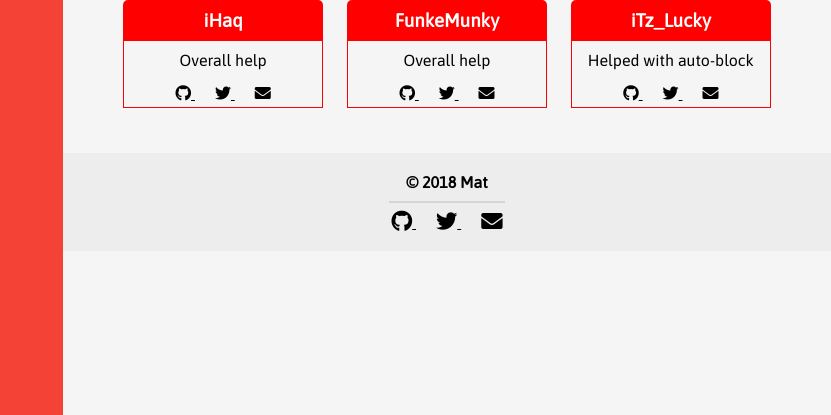
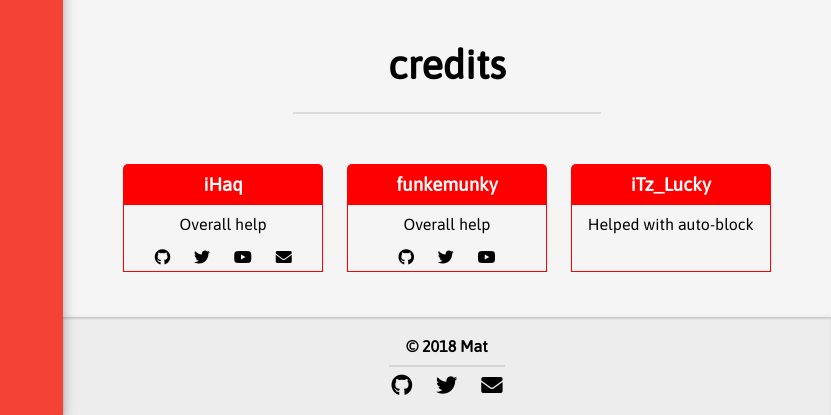
Before and after one commit to Matt2517/website, a PHP site: page / in a window 1280 px wide. Shown: the part 922-1337 px from the top of the page, without its empty margins (449-1280 px from the left). Run offline with PHP 8.4, Linux system fonts and the light colour scheme; some libraries are stand-ins or nearby versions.

Commit message:
improved design & added features

```diff
--- a/assets/css/global.css
+++ b/assets/css/global.css
@@ -9,7 +9,9 @@
     height: 100%;
     position: absolute;
     background: #F44336;
-    text-align: center;
+    box-shadow: 0 8px 10px 1px rgba(0, 0, 0, 0.14),
+    0 3px 14px 2px rgba(0, 0, 0, 0.12),
+    0 5px 5px -3px rgba(0, 0, 0, 0.4)
 }
 
 .right {
@@ -62,12 +64,16 @@ hr.separator-footer {
 
 .footer {
     background: #ededed;
+    box-shadow: inset 0 2px 2px 0 rgba(0, 0, 0, 0.14),
+    0 1px 5px 0 rgba(0, 0, 0, 0.12),
+    0 3px 1px -2px rgba(0, 0, 0, 0.2)
 }
 
 a.footer-icon {
     transition: .5s all;
     color: black;
     padding: 0 10px;
+    text-decoration: none !important;
 }
 
 a.footer-icon:hover {
@@ -82,7 +88,7 @@ a.twitter:hover {
     color: #1DA1F2;
 }
 
-a.mail:hover {
+a.mail:hover, a.youtube:hover {
     color: red;
 }
 
@@ -108,19 +114,24 @@ a.mail:hover {
     overflow: hidden;
     width: 400px;
     height: 250px;
-    border-radius: 15px;
+    border-radius: 8px;
+    z-index: 1;
 }
 
 .video-image img {
     overflow: hidden;
     max-width: 100%;
-    transition: all 0.3s;
-    border-radius: 15px;
+    transition: all 0.2s;
+    border-radius: 8px;
 }
 
 .video-image:hover img {
     transform: scale(1.3);
-    filter: blur(4px);
+    filter: blur(3px);
+}
+
+.video-image-play {
+    z-index: 3;
 }
 
 .card {
@@ -130,6 +141,8 @@ a.mail:hover {
     max-width: 200px;
     cursor: default;
     transition: .4s all;
+    border-radius: 8px;
+
 }
 
 .card .card-title {
@@ -165,3 +178,14 @@ a.mail:hover {
     width: 85%;
     margin: 0 auto;
 }
+
+.shadow {
+    transition: 0.2s;
+    box-shadow: 0 2px 2px 0 rgba(0, 0, 0, 0.14),
+    0 1px 5px 0 rgba(0, 0, 0, 0.12),
+    0 3px 1px -2px rgba(0, 0, 0, 0.2)
+}
+
+.shadow:hover {
+    box-shadow: 0 4px 8px 0 rgba(0, 0, 0, 0.2);
+}
--- a/assets/js/global.js
+++ b/assets/js/global.js
@@ -1,9 +1,9 @@
-document.getElementById('video-2').onload = function () {
+document.getElementById("video-2").onload = function () {
     document.getElementById("loader").style.display = "none";
     document.getElementById("right-content").style.display = "block";
 };
 
-function html(image, frameID) {
+function playVideo(image, frameID) {
     const frame = document.getElementById(frameID);
 
     image.style.display = "none";
--- a/index.html
+++ b/index.html
@@ -74,30 +76,33 @@
                 <h3 class="card-title">iHaq</h3>
                 <p class="card-desc">Overall help</p>
                 <div class="card-social">
-                    <a class="footer-icon git" href="https://github.com/Matkocro10">
+                    <a class="footer-icon git" href="https://github.com/Haaaqs0">
                         <i class="fab fa-github fa-1x"> </i>
                     </a>
-                    <a class="footer-icon twitter" href="https://twitter.com/idontnowhat69">
+                    <a class="footer-icon twitter" href="https://twitter.com/haaaqs">
                         <i class="fab fa-twitter fa-1x"> </i>
                     </a>
-                    <a class="footer-icon" href="mailto:ihaq@envyclient.com">
+                    <a class="footer-icon youtube" href="https://www.youtube.com/channel/UCwFRVvetOF3DqNj8z5-4d_A">
+                        <i class="fab fa-youtube fa-1x"></i>
+                    </a>
+                    <a class="footer-icon mail" href="mailto:ihaq@envyclient.com">
                         <i class="fas fa-envelope fa-1x"> </i>
                     </a>
                 </div>
             </div>
 
             <div class="card">
-                <h3 class="card-title">FunkeMunky</h3>
+                <h3 class="card-title">funkemunky</h3>
                 <p class="card-desc">Overall help</p>
                 <div class="card-social">
-                    <a class="footer-icon git" href="https://github.com/Matkocro10">
+                    <a class="footer-icon git" href="https://github.com/funkemunky">
                         <i class="fab fa-github fa-1x"> </i>
                     </a>
-                    <a class="footer-icon twitter" href="https://twitter.com/idontnowhat69">
+                    <a class="footer-icon twitter" href="https://twitter.com/funkemunky">
                         <i class="fab fa-twitter fa-1x"> </i>
                     </a>
-                    <a class="footer-icon" href="mailto:ihaq@envyclient.com">
-                        <i class="fas fa-envelope fa-1x"> </i>
+                    <a class="footer-icon youtube" href="https://www.youtube.com/user/killaminerpig">
+                        <i class="fab fa-youtube fa-1x"></i>
                     </a>
                 </div>
             </div>
@@ -106,14 +111,7 @@
                 <h3 class="card-title">iTz_Lucky</h3>
                 <p class="card-desc">Helped with auto-block</p>
                 <div class="card-social">
-                    <a class="footer-icon git" href="https://github.com/Matkocro10">
-                        <i class="fab fa-github fa-1x"> </i>
-                    </a>
-                    <a class="footer-icon twitter" href="https://twitter.com/idontnowhat69">
-                        <i class="fab fa-twitter fa-1x"> </i>
-                    </a>
-                    <a class="footer-icon mail" href="mailto:ihaq@envyclient.com">
-                        <i class="fas fa-envelope fa-1x"> </i>
+                    <a class="footer-icon">
                     </a>
                 </div>
             </div>
```
Also changed, not shown: other parts of index.html (+33 -17 lines).
